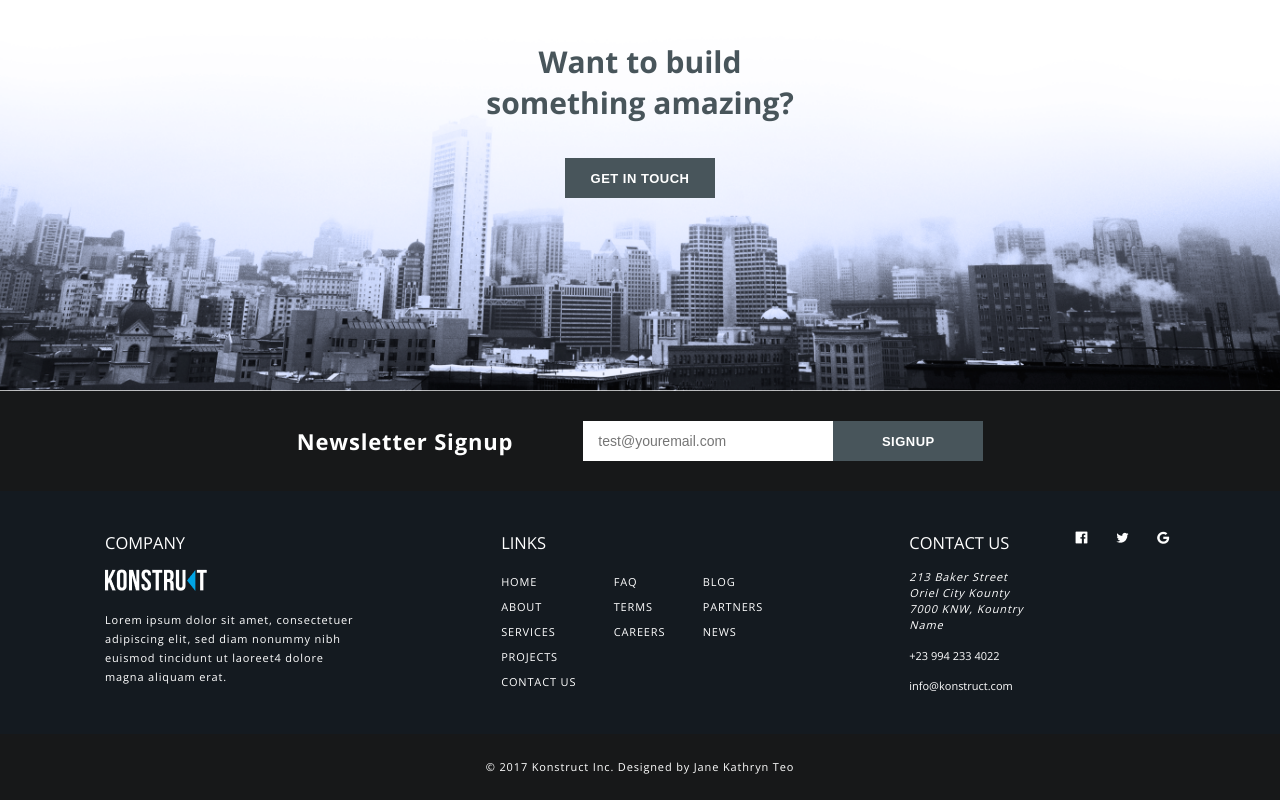
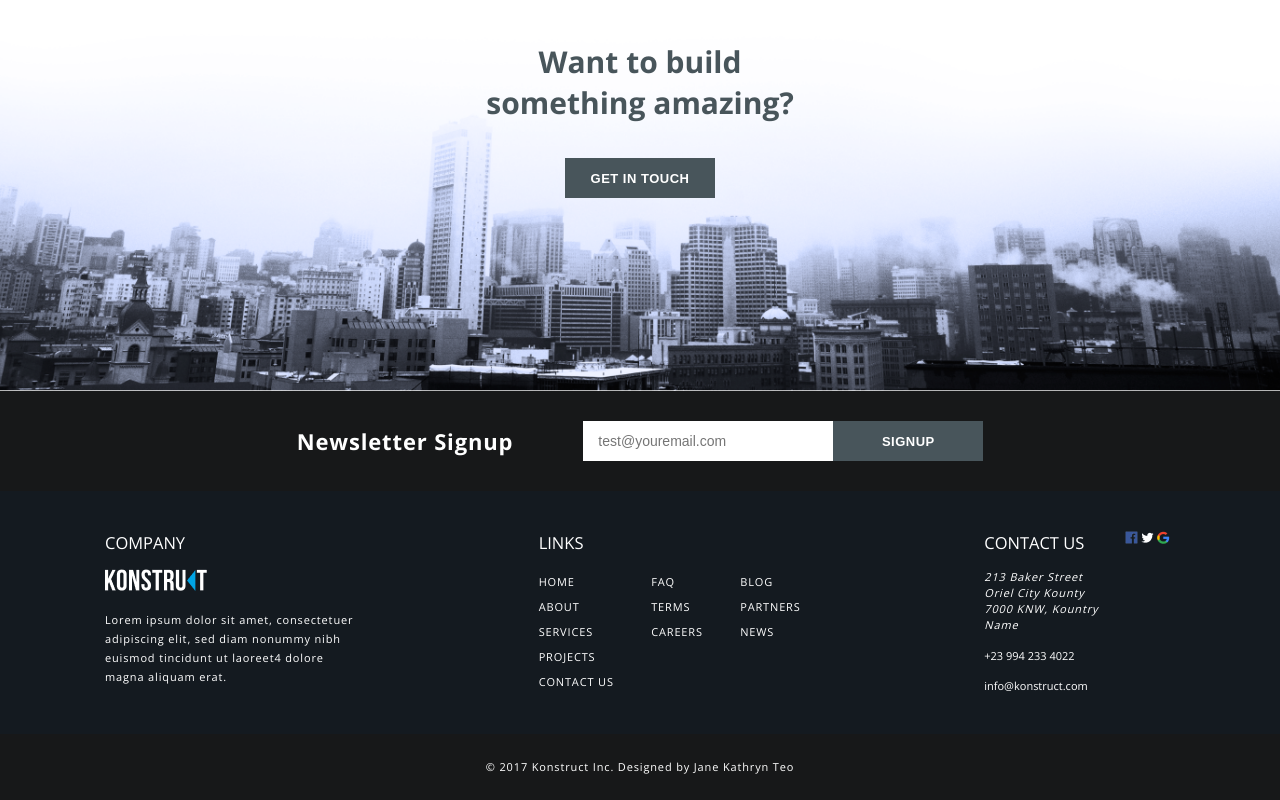
Before and after one commit to Pavel-Ponomarenko/Almost-adapted-Konstruct-site, a plain HTML site: page index.html in a window 1280 px wide. Shown: the part 2064-2864 px from the top of the page. Drawn offline with nearby package versions, Linux system fonts and the light colour scheme.

Commit message:
Update index.html

```diff
--- a/index.html
+++ b/index.html
@@ -131,9 +131,9 @@
                     <a class="contact-mail" href="mailto:info@konstruct.com">info@konstruct.com</a>
                     </div>
                     <div class="contact__social-media">
-                        <a href="https://www.facebook.com/"><img class="social-media__image" src="images/icons/facebook.png" alt="facebook"></a>
-                        <a href="https://twitter.com/"><img class="social-media__image" src="images/icons/twitter.png" alt="twitter"></a>
-                        <a href="https://www.google.com/"><img class="social-media__image" src="images/icons/google.png" alt="google"></a>
+                        <a href="https://www.facebook.com/"><img class="social-media__icon" src="images/icons/facebook.png" alt="facebook"></a>
+                        <a href="https://twitter.com/"><img class="social-media__icon" src="images/icons/twitter.png" alt="twitter"></a>
+                        <a href="https://www.google.com/"><img class="social-media__icon" src="images/icons/google.png" alt="google"></a>
                     </div>
                 </div>
             </div>
```
